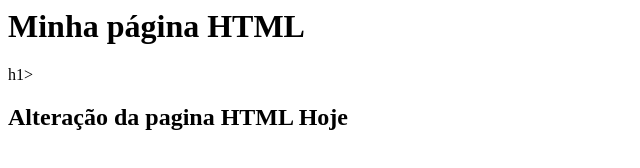
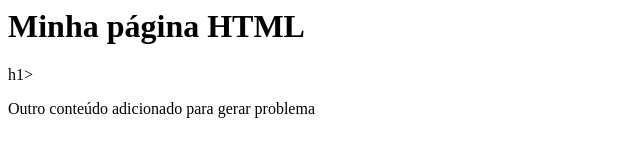
Before and after one commit to lethereal/gama-no-github, a plain HTML site: page index.html in a window 1280 px wide. Shown: the whole page, without its empty margins (0-640 px from the left). Drawn offline with Linux system fonts and the light colour scheme.

Commit message:
De Volta para o Commit

```diff
--- a/index.html
+++ b/index.html
@@ -1,6 +1,6 @@
 <html>
 	<body>
 			<h1> Minha página HTML </h1>h1>
-			<h2>Alteração da pagina HTML Hoje</h2>
+			<p>Outro conteúdo adicionado para gerar problema</p>
 	</body>
 </html>
```
